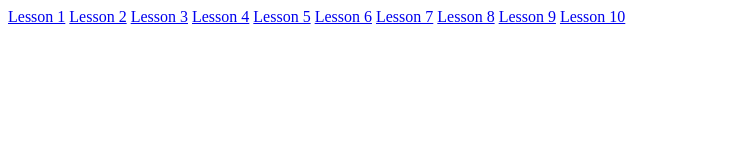
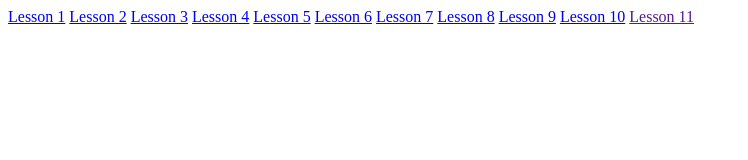
Before and after one commit to opyliavets/group2801, a plain HTML site: page index.html in a window 1280 px wide. Shown: the whole page, without its empty margins (0-748 px from the left). Drawn offline with Linux system fonts and the light colour scheme.

Commit message:
Lesson 11 added

```diff
--- a/index.html
+++ b/index.html
@@ -17,5 +17,6 @@
     <a href="./lesson_8_js/lesson8.html">Lesson 8</a>
     <a href="./lesson_9/lesson-9-hw/HW/lesson_8.html">Lesson 9</a>
     <a href="./lesson_10/lesson_9_hw.html">Lesson 10</a>
+    <a href="">Lesson 11</a>
   </body>
 </html>
```
